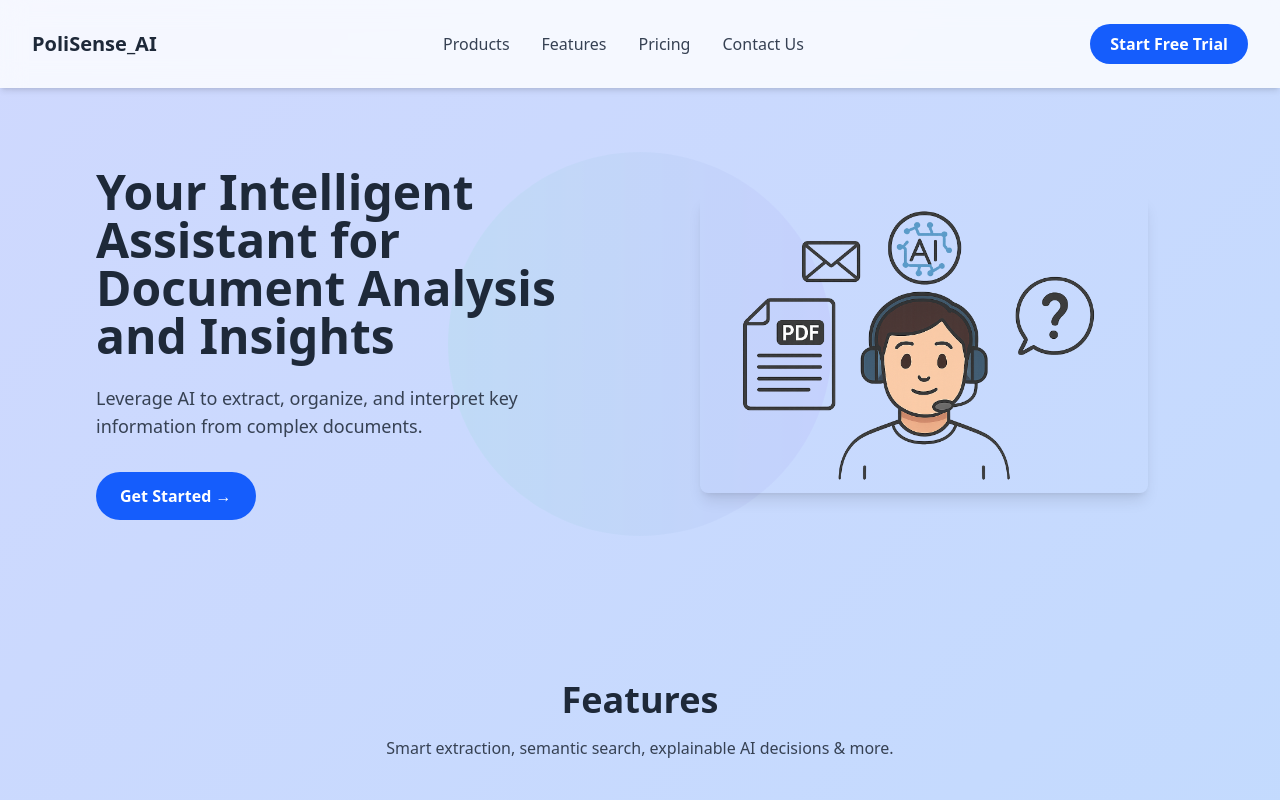
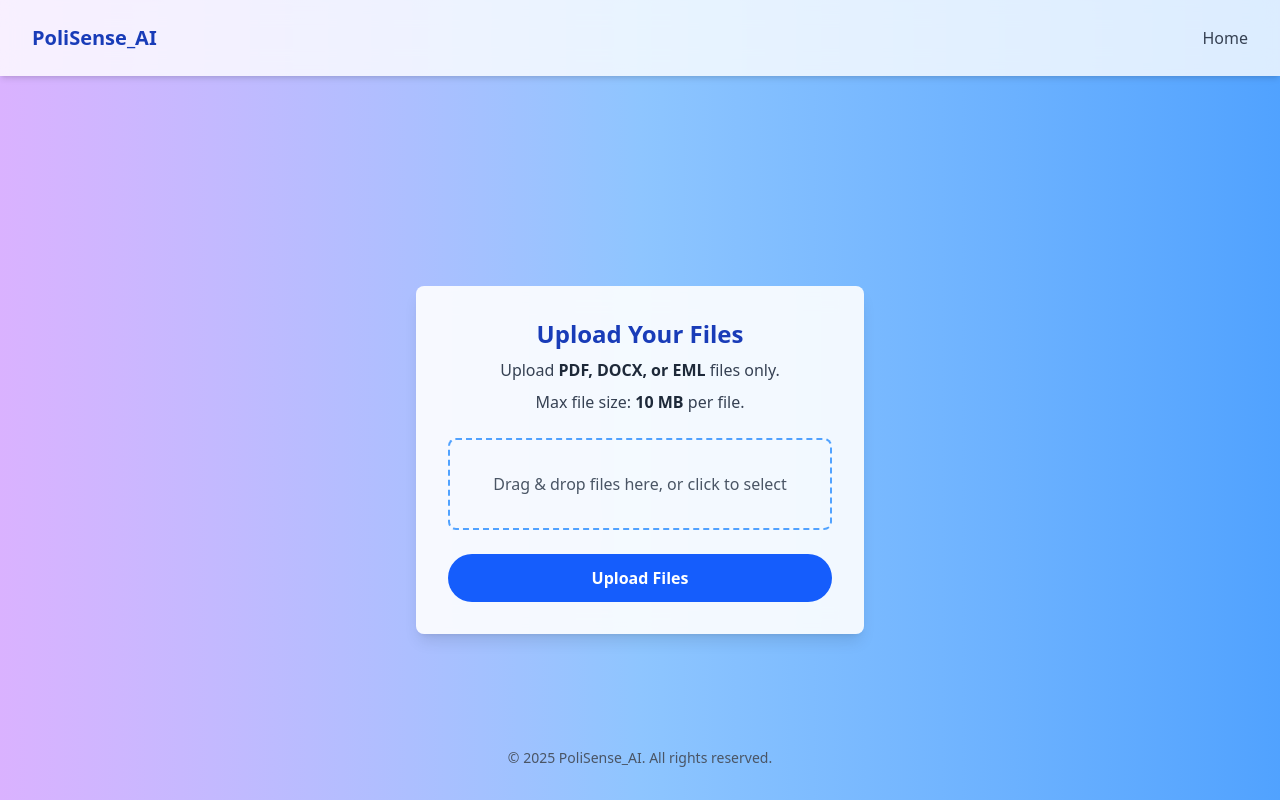
Before and after one commit to abhi-rai-001/PoliSense_AI, a React (Vite) app in the folder frontend/: page /upload in a window 1280 px wide. Shown: the top 800 px of the page. Built offline with nearby package versions, Linux system fonts and the light colour scheme.

Commit message:
made upload page and connected with landing page

```diff
--- a/frontend/package.json
+++ b/frontend/package.json
@@ -15,7 +15,7 @@
     "axios": "^1.10.0",
     "class-variance-authority": "^0.7.1",
     "clsx": "^2.1.1",
-    "framer-motion": "^12.23.5",
+    "framer-motion": "^12.23.6",
     "gsap": "^3.13.0",
     "lucide-react": "^0.525.0",
     "pdf-poppler": "^0.2.1",
@@ -24,6 +24,7 @@
     "react": "^19.1.0",
     "react-dom": "^19.1.0",
     "react-dropzone": "^14.3.8",
+    "react-hot-toast": "^2.5.2",
     "react-router-dom": "^7.6.3",
     "react-scroll": "^1.9.3",
     "react-tsparticles": "^2.12.2",
--- a/frontend/src/main.jsx
+++ b/frontend/src/main.jsx
@@ -1,10 +1,17 @@
-import React from 'react';
-import ReactDOM from 'react-dom/client';
-import LandingPage from './pages/LandingPage.jsx'; // adjust path as needed
-import './index.css';
+import React from "react";
+import ReactDOM from "react-dom/client";
+import { BrowserRouter, Routes, Route } from "react-router-dom";
+import LandingPage from "./pages/LandingPage";
+import UploadPage from "./pages/UploadPage";
+import "./index.css";
 
-ReactDOM.createRoot(document.getElementById('root')).render(
+ReactDOM.createRoot(document.getElementById("root")).render(
   <React.StrictMode>
-    <LandingPage />
+    <BrowserRouter>
+      <Routes>
+        <Route path="/" element={<LandingPage />} />
+        <Route path="/upload" element={<UploadPage />} />
+      </Routes>
+    </BrowserRouter>
   </React.StrictMode>
 );
--- a/frontend/src/pages/LandingPage.jsx
+++ b/frontend/src/pages/LandingPage.jsx
@@ -1,6 +1,7 @@
 import React from "react";
 import { motion } from "framer-motion";
-import { Link, Element } from "react-scroll";
+import { Element, Link as ScrollLink } from "react-scroll";
+import { Link as RouterLink } from "react-router-dom";
 import myHeroImage from "../assets/myHeroImage.png";
 
 
@@ -11,19 +12,20 @@ export default function LandingPage() {
       <header className="w-full px-8 py-6 flex justify-between items-center bg-white/80 backdrop-blur-md shadow-md sticky top-0 z-50">
         <div className="text-xl font-bold">PoliSense_AI</div>
         <nav className="hidden md:flex gap-8 text-gray-700">
-          <Link to="products" smooth duration={500} className="cursor-pointer hover:text-purple-600">
+  <ScrollLink to="products" smooth duration={500} className="cursor-pointer hover:text-purple-600">
     Products
-          </Link>
-          <Link to="features" smooth duration={500} className="cursor-pointer hover:text-purple-600">
+  </ScrollLink>
+  <ScrollLink to="features" smooth duration={500} className="cursor-pointer hover:text-purple-600">
     Features
-          </Link>
-          <Link to="pricing" smooth duration={500} className="cursor-pointer hover:text-purple-600">
+  </ScrollLink>
+  <ScrollLink to="pricing" smooth duration={500} className="cursor-pointer hover:text-purple-600">
     Pricing
-          </Link>
-          <Link to="contact" smooth duration={500} className="cursor-pointer hover:text-purple-600">
+  </ScrollLink>
+  <ScrollLink to="contact" smooth duration={500} className="cursor-pointer hover:text-purple-600">
     Contact Us
-          </Link>
+  </ScrollLink>
 </nav>
+
         <button className="bg-blue-600 hover:bg-blue-700 text-white px-5 py-2 rounded-full font-semibold">
           Start Free Trial
         </button>
@@ -55,11 +57,12 @@ export default function LandingPage() {
             <p className="text-lg text-gray-700 mb-8">
               Leverage AI to extract, organize, and interpret key information from complex documents.
             </p>
-            <Link to="get-started" smooth duration={500}>
+            <RouterLink to="/upload">
   <button className="bg-blue-600 hover:bg-blue-700 text-white px-6 py-3 rounded-full font-semibold">
     Get Started →
   </button>
-            </Link>
+</RouterLink>
+
           </div>
 
           {/* Hero Image */}
--- a/frontend/src/pages/UploadPage.jsx
+++ b/frontend/src/pages/UploadPage.jsx
@@ -1,268 +1,169 @@
-import React, { useState } from 'react';
-import axios from 'axios';
-import { Upload, FileText, AlertCircle, CheckCircle, Loader2 } from 'lucide-react';
+import React, { useState } from "react";
+import { motion } from "framer-motion";
+import toast, { Toaster } from "react-hot-toast";
+import { Link } from "react-router-dom";
 
-const UploadPage = () => {
-  const [file, setFile] = useState(null);
-  const [query, setQuery] = useState('');
-  const [isLoading, setIsLoading] = useState(false);
-  const [result, setResult] = useState(null);
-  const [error, setError] = useState('');
-  const [dragActive, setDragActive] = useState(false);
+export default function UploadPage() {
+  const [files, setFiles] = useState([]);
+  const [uploading, setUploading] = useState(false);
+  const [progress, setProgress] = useState(0);
 
-  const handleDrag = (e) => {
-    e.preventDefault();
-    e.stopPropagation();
-    if (e.type === "dragenter" || e.type === "dragover") {
-      setDragActive(true);
-    } else if (e.type === "dragleave") {
-      setDragActive(false);
+  const maxSizeMB = 10;
+
+  const handleFiles = (selectedFiles) => {
+    const validFiles = [];
+    Array.from(selectedFiles).forEach((file) => {
+      const ext = file.name.split(".").pop().toLowerCase();
+      const sizeMB = file.size / (1024 * 1024);
+
+      if (!["pdf", "docx", "eml"].includes(ext)) {
+        toast.error(`❌ ${file.name} has invalid type.`);
+      } else if (sizeMB > maxSizeMB) {
+        toast.error(`❌ ${file.name} is too large (${sizeMB.toFixed(2)} MB).`);
+      } else {
+        validFiles.push(file);
+      }
+    });
+
+    if (validFiles.length) {
+      setFiles(validFiles);
+      toast.success(`✅ ${validFiles.length} file(s) ready!`);
     }
   };
 
   const handleDrop = (e) => {
     e.preventDefault();
-    e.stopPropagation();
-    setDragActive(false);
+    handleFiles(e.dataTransfer.files);
+  };
 
-    if (e.dataTransfer.files && e.dataTransfer.files[0]) {
-      setFile(e.dataTransfer.files[0]);
-      setError('');
+  const handleUpload = async () => {
+    if (!files.length) {
+      toast.error("No files to upload.");
+      return;
+    }
+
+    setUploading(true);
+    setProgress(0);
+    toast.loading("Uploading...");
+
+    const formData = new FormData();
+    files.forEach((file) => {
+      formData.append("files", file);
+    });
+
+    try {
+      // 👉 Uncomment when backend is ready!
+      /*
+      const response = await fetch("/api/upload", {
+        method: "POST",
+        body: formData,
+      });
+
+      if (!response.ok) {
+        throw new Error("Upload failed.");
+      }
+      */
+
+      // Fake upload progress for demo
+      const fakeUpload = setInterval(() => {
+        setProgress((prev) => {
+          if (prev >= 100) {
+            clearInterval(fakeUpload);
+            setUploading(false);
+            toast.dismiss();
+            toast.success("✅ Upload complete!");
+          }
+          return prev + 5;
+        });
+      }, 100);
+    } catch (err) {
+      toast.dismiss();
+      toast.error(err.message);
+      setUploading(false);
     }
   };
 
-  const handleFileChange = (e) => {
-    if (e.target.files && e.target.files[0]) {
-      setFile(e.target.files[0]);
-      setError('');
-    }
-  };
+  return (
+    <div className="min-h-screen flex flex-col items-center justify-between bg-gradient-to-r from-purple-300 via-blue-300 to-blue-400">
+      <Toaster position="top-center" />
+      {/* Navbar */}
+      <header className="w-full px-8 py-6 flex justify-between items-center bg-white/80 backdrop-blur-md shadow-md sticky top-0 z-50">
+        <div className="text-xl font-bold text-blue-800">PoliSense_AI</div>
+        <Link to="/" className="text-gray-700 hover:text-purple-600">
+          Home
+        </Link>
+      </header>
 
-  const handleSubmit = async (e) => {
-    e.preventDefault();
+      {/* Upload Card */}
+      <motion.div
+        initial={{ opacity: 0, y: 30 }}
+        animate={{ opacity: 1, y: 0 }}
+        transition={{ duration: 1 }}
+        className="bg-white/90 backdrop-blur-md rounded-lg shadow-lg p-8 max-w-md w-full text-center mt-32"
+      >
+        <h1 className="text-2xl font-bold mb-2 text-blue-800">Upload Your Files</h1>
+        <p className="text-gray-700 mb-2">
+          Upload <span className="font-semibold text-gray-800">PDF, DOCX, or EML</span> files only.
+        </p>
+        <p className="text-gray-700 mb-6">
+          Max file size: <span className="font-semibold text-gray-800">{maxSizeMB} MB</span> per file.
+        </p>
 
-    if (!file) {
-      setError('Please select a file');
-      return;
-    }
-
-    if (!query.trim()) {
-      setError('Please enter a query');
-      return;
-    }
-
-    setIsLoading(true);
-    setError('');
-    setResult(null);
-
-    try {
-      const formData = new FormData();
-      formData.append('file', file);
-      formData.append('query', query);
-
-      const response = await axios.post('http://localhost:3000/user/upload', formData, {
-        headers: {
-          'Content-Type': 'multipart/form-data',
-        },
-        timeout: 30000, // 30 second timeout
-      });
-
-      setResult(response.data);
-    } catch (err) {
-      if (err.response) {
-        // Server responded with error status
-        setError(err.response.data?.error || `Server error: ${err.response.status}`);
-      } else if (err.request) {
-        // Request was made but no response received
-        setError('No response from server. Please check if the backend is running.');
-      } else {
-        // Something else happened
-        setError('Request failed: ' + err.message);
-      }
-    } finally {
-      setIsLoading(false);
-    }
-  };
-
-  const resetForm = () => {
-    setFile(null);
-    setQuery('');
-    setResult(null);
-    setError('');
-  };
-
-  return (
-    <div className="min-h-screen bg-gradient-to-br from-blue-50 to-indigo-100 p-4">
-
-      <div className="max-w-4xl mx-auto">
-        {/* Header */}
-        <div className="text-center mb-8">
-          <h1 className="text-4xl font-bold text-gray-900 mb-2">
-            Insurance Claim Analyzer
-          </h1>
-          <p className="text-lg text-gray-600">
-            Upload your policy document and describe your claim to get instant analysis
-          </p>
-        </div>
-
-        <div className="grid grid-cols-1 lg:grid-cols-2 gap-8">
-          {/* Upload Form */}
-          <div className="bg-white rounded-xl shadow-lg p-6">
-            <form onSubmit={handleSubmit} className="space-y-6">
-              {/* File Upload Area */}
-              <div>
-                <label className="block text-sm font-medium text-gray-700 mb-2">
-                  Policy Document
-                </label>
         <div
-                  className={`relative border-2 border-dashed rounded-lg p-6 text-center transition-colors ${
-                    dragActive
-                      ? 'border-blue-400 bg-blue-50'
-                      : file
-                      ? 'border-green-400 bg-green-50'
-                      : 'border-gray-300 hover:border-gray-400'
-                  }`}
-                  onDragEnter={handleDrag}
-                  onDragLeave={handleDrag}
-                  onDragOver={handleDrag}
           onDrop={handleDrop}
+          onDragOver={(e) => e.preventDefault()}
+          className="border-2 border-dashed border-blue-400 rounded-lg p-8 mb-6 cursor-pointer"
+          onClick={() => document.getElementById("fileInput").click()}
         >
+          <p className="text-gray-600">Drag & drop files here, or click to select</p>
           <input
+            id="fileInput"
             type="file"
-                    onChange={handleFileChange}
-                    accept=".pdf,.docx,.txt"
-                    className="absolute inset-0 w-full h-full opacity-0 cursor-pointer"
-                  />
-
-                  {file ? (
-                    <div className="flex items-center justify-center space-x-2">
-                      <FileText className="h-8 w-8 text-green-500" />
-                      <div>
-                        <p className="text-sm font-medium text-green-700">
-                          {file.name}
-                        </p>
-                        <p className="text-xs text-green-600">
-                          {(file.size / 1024 / 1024).toFixed(2)} MB
-                        </p>
-                      </div>
-                    </div>
-                  ) : (
-                    <div>
-                      <Upload className="mx-auto h-12 w-12 text-gray-400" />
-                      <p className="mt-2 text-sm text-gray-600">
-                        <span className="font-medium">Click to upload</span> or drag and drop
-                      </p>
-                      <p className="text-xs text-gray-500">
-                        PDF, DOCX, or TXT files only
-                      </p>
-                    </div>
-                  )}
-                </div>
-              </div>
-
-              {/* Query Input */}
-              <div>
-                <label className="block text-sm font-medium text-gray-700 mb-2">
-                  Describe Your Claim
-                </label>
-                <textarea
-                  value={query}
-                  onChange={(e) => setQuery(e.target.value)}
-                  placeholder="e.g., I need coverage for knee surgery in Mumbai..."
-                  className="w-full px-3 py-2 border text-black border-gray-300 rounded-md shadow-sm focus:outline-none focus:ring-2 focus:ring-blue-500 focus:border-blue-500"
-                  rows={4}
+            multiple
+            accept=".pdf,.docx,.eml"
+            className="hidden"
+            onChange={(e) => handleFiles(e.target.files)}
           />
         </div>
 
-              {/* Error Message */}
-              {error && (
-                <div className="flex items-center space-x-2 text-red-600 bg-red-50 p-3 rounded-md">
-                  <AlertCircle className="h-5 w-5" />
-                  <span className="text-sm">{error}</span>
+        {/* File List */}
+        {files.length > 0 && (
+          <ul className="text-left mb-4 max-h-40 overflow-y-auto">
+            {files.map((file, idx) => (
+              <li key={idx} className="text-sm text-gray-700">
+                📄 {file.name}
+              </li>
+            ))}
+          </ul>
+        )}
+
+        {/* Progress */}
+        {uploading && (
+          <div className="w-full bg-gray-200 rounded-full mb-4">
+            <div
+              className="bg-blue-600 text-xs font-medium text-blue-100 text-center p-1 leading-none rounded-full"
+              style={{ width: `${progress}%` }}
+            >
+              {progress}%
+            </div>
           </div>
         )}
 
-              {/* Submit Button */}
         <button
-                type="submit"
-                disabled={isLoading}
-                className="w-full bg-blue-600 text-white py-2 px-4 rounded-md hover:bg-blue-700 focus:outline-none focus:ring-2 focus:ring-blue-500 focus:ring-offset-2 disabled:opacity-50 disabled:cursor-not-allowed flex items-center justify-center space-x-2"
+          onClick={handleUpload}
+          disabled={uploading}
+          className={`${
+            uploading ? "bg-gray-400 cursor-not-allowed" : "bg-blue-600 hover:bg-blue-700"
+          } text-white px-6 py-3 rounded-full font-semibold w-full`}
         >
-                {isLoading ? (
-                  <>
-                    <Loader2 className="h-4 w-4 animate-spin" />
-                    <span>Analyzing...</span>
-                  </>
-                ) : (
-                  <span>Analyze Claim</span>
-                )}
+          {uploading ? "Uploading..." : "Upload Files"}
         </button>
-            </form>
-          </div>
+      </motion.div>
 
-          {/* Results Panel */}
-          <div className="bg-white rounded-xl shadow-lg p-6">
-            <h2 className="text-xl font-semibold text-gray-900 mb-4">
-              Analysis Result
-            </h2>
-
-            {result ? (
-              <div className="space-y-4">
-                {/* Decision Badge */}
-                <div className="flex items-center space-x-2">
-                  {result.decision === 'Approved' ? (
-                    <CheckCircle className="h-6 w-6 text-green-500" />
-                  ) : (
-                    <AlertCircle className="h-6 w-6 text-red-500" />
-                  )}
-                  <span
-                    className={`px-3 py-1 rounded-full text-sm font-medium ${
-                      result.decision === 'Approved'
-                        ? 'bg-green-100 text-green-800'
-                        : 'bg-red-100 text-red-800'
-                    }`}
-                  >
-                    {result.decision}
-                  </span>
-                </div>
-
-                {/* Amount */}
-                {result.amount > 0 && (
-                  <div>
-                    <h3 className="text-sm font-medium text-gray-700">Coverage Amount</h3>
-                    <p className="text-2xl font-bold text-green-600">
-                      ₹{result.amount.toLocaleString()}
-                    </p>
-                  </div>
-                )}
-
-                {/* Justification */}
-                <div>
-                  <h3 className="text-sm font-medium text-gray-700 mb-2">Justification</h3>
-                  <p className="text-gray-600 bg-gray-50 p-3 rounded-md">
-                    {result.justification}
-                  </p>
-                </div>
-
-                {/* Reset Button */}
-                <button
-                  onClick={resetForm}
-                  className="w-full bg-gray-100 text-gray-700 py-2 px-4 rounded-md hover:bg-gray-200 focus:outline-none focus:ring-2 focus:ring-gray-500 focus:ring-offset-2"
-                >
-                  Analyze Another Document
-                </button>
-              </div>
-            ) : (
-              <div className="text-center text-gray-500 py-8">
-                <FileText className="mx-auto h-12 w-12 text-gray-300 mb-4" />
-                <p>Upload a document and submit your query to see the analysis results here.</p>
-              </div>
-            )}
-          </div>
-        </div>
-      </div>
+      {/* Footer */}
+      <footer className="py-8 text-center text-gray-600 text-sm w-full">
+        &copy; {new Date().getFullYear()} PoliSense_AI. All rights reserved.
+      </footer>
     </div>
   );
-};
-
-export default UploadPage;
+}
```
Also changed, not shown: frontend/src/App.jsx (+13 -17 lines), frontend/src/index.css (+21 -0 lines), 1 other file (tests, documents, lock files or other folders). Lines whose indentation alone changed are shown as unchanged.
